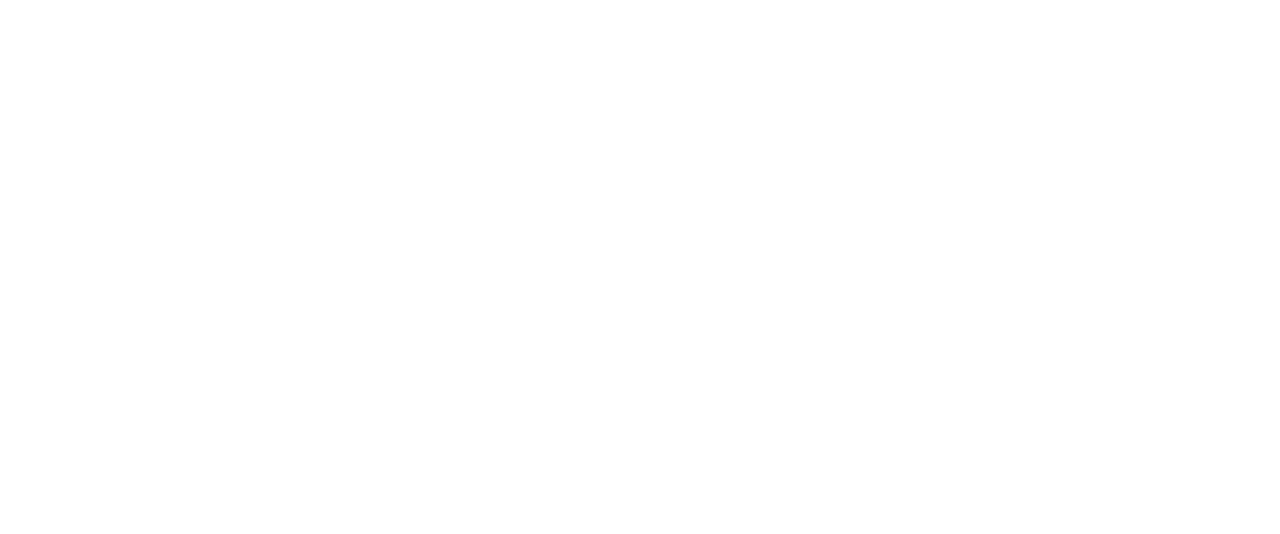
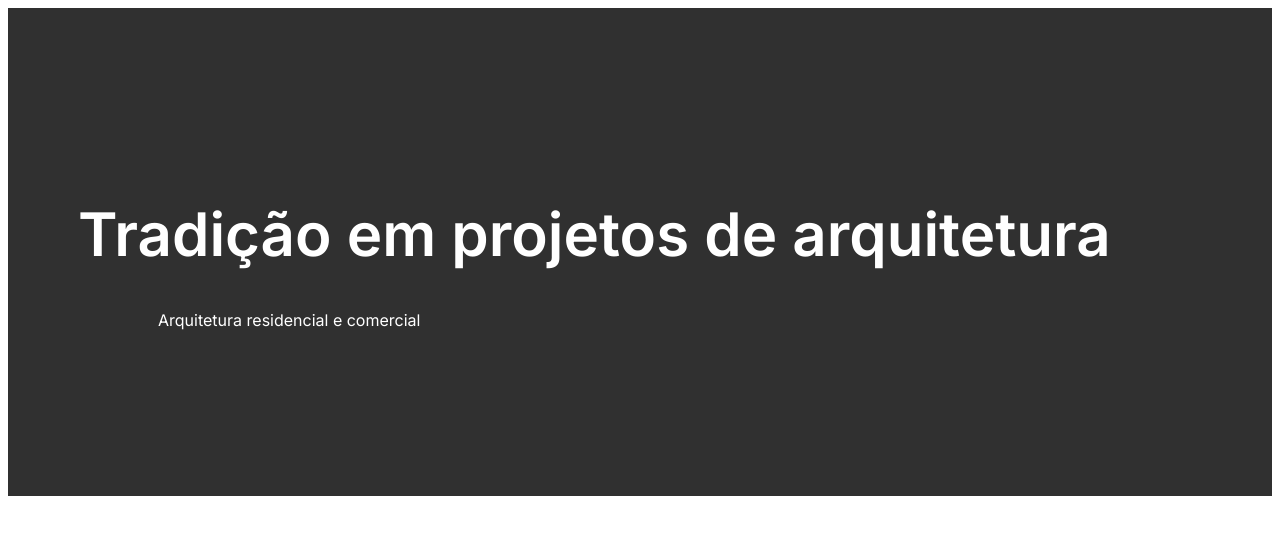
Before and after one commit to renanpinheirotec/RID217080_Desafio01, a plain HTML site: page index.html in a window 1280 px wide. Drawn offline with Linux system fonts and the light colour scheme.

Commit message:
meio de projeto

```diff
--- a/index.html
+++ b/index.html
@@ -4,8 +4,22 @@
     <meta charset="UTF-8">
     <meta name="viewport" content="width=device-width, initial-scale=1.0">
     <title>alterando aqui</title>
+    <link rel="stylesheet" href="style.css">
+    <link rel="preconnect" href="https://fonts.googleapis.com">
+    <link rel="preconnect" href="https://fonts.gstatic.com" crossorigin>
+    <link href="https://fonts.googleapis.com/css2?family=Inter+Tight:ital,wght@0,100..900;1,100..900&family=Inter:ital,opsz,wght@0,14..32,100..900;1,14..32,100..900&display=swap" rel="stylesheet">
 </head>
 <body>
+    <div id="faixa-topo">
+    <h1 id="texto-principal"> Tradição em projetos de arquitetura</h1>
+    <p id="texto-secundario">Arquitetura residencial e comercial</p>
+    </div>
 
+
+
+
+
+
+    <script src="index.js"></script>
 </body>
 </html>
--- a/style.css
+++ b/style.css
@@ -0,0 +1,21 @@
+*{
+    font-family: "Inter";
+}
+
+#faixa-topo{
+ color: #FFFFFF;
+ background-color: #303030 ;
+ padding: 150px;
+}
+
+#texto-principal{
+ margin-left: -80px;
+ font-size: 60px;
+ font-weight: 600;
+ line height: 72px;
+}
+
+#texto-secundario{
+
+
+}
```
